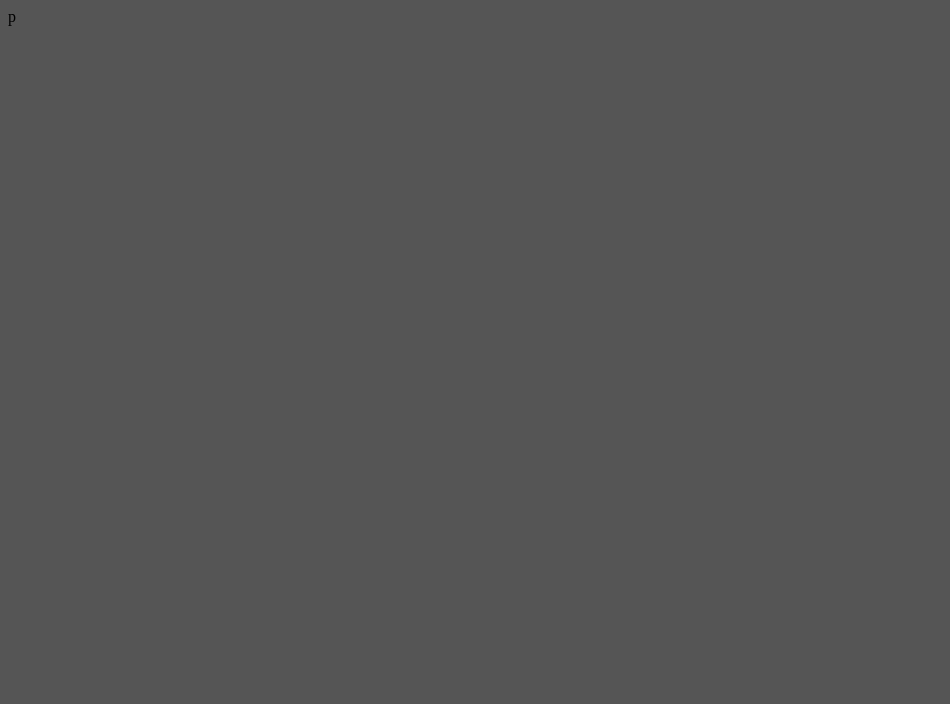
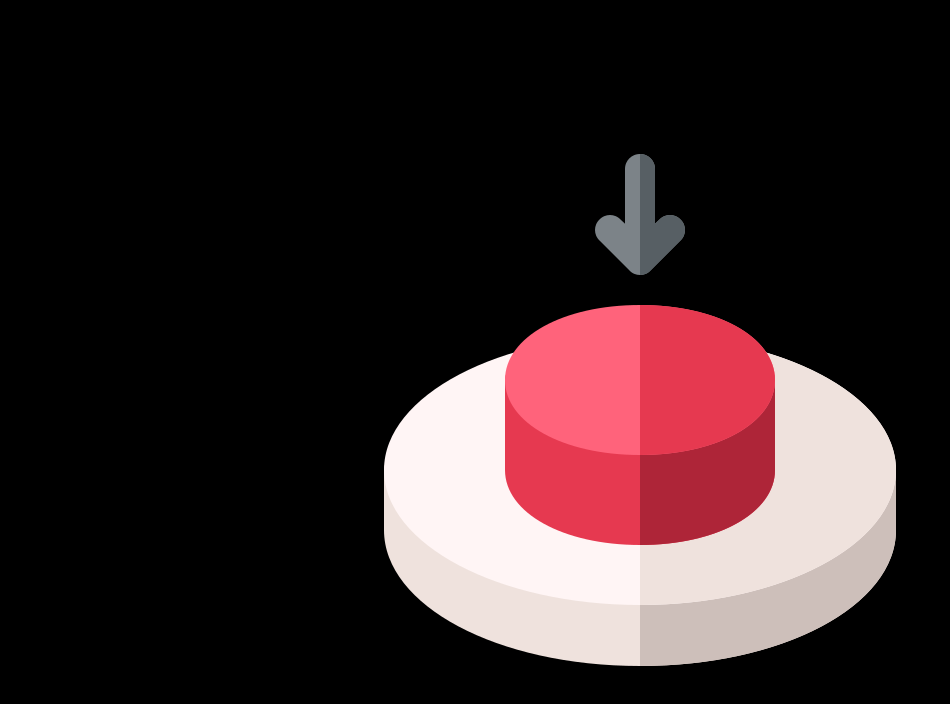
Before and after one commit to ELDRAZI-17/FEUR, a plain HTML site: page button/index.html in a window 1280 px wide. Shown: the whole page, without its empty margins (0-950 px from the left). Drawn offline with Linux system fonts and the light colour scheme.

Commit message:
Update index.html

```diff
--- a/button/index.html
+++ b/button/index.html
@@ -8,12 +8,11 @@
 <link rel="icon" sizes="16x16" href="https://raw.githubusercontent.com/ELDRAZI-17/ELDRAZI-17.github.io/main/favicon.ico"/>
 <font face="arial,helvetica">
 <h2>
-<body bgcolor="#555555">
+<body bgcolor="#000000">
 <center>
 <p>&nbsp;</p>
 <p>&nbsp;</p>
-
-
+<a href="https://eldrazi-17.github.io/FEUR/"><img src="https://raw.githubusercontent.com/ELDRAZI-17/FEUR/main/button.png"></a>
 <p>&nbsp;</p>
 </div>
 </center>
```
